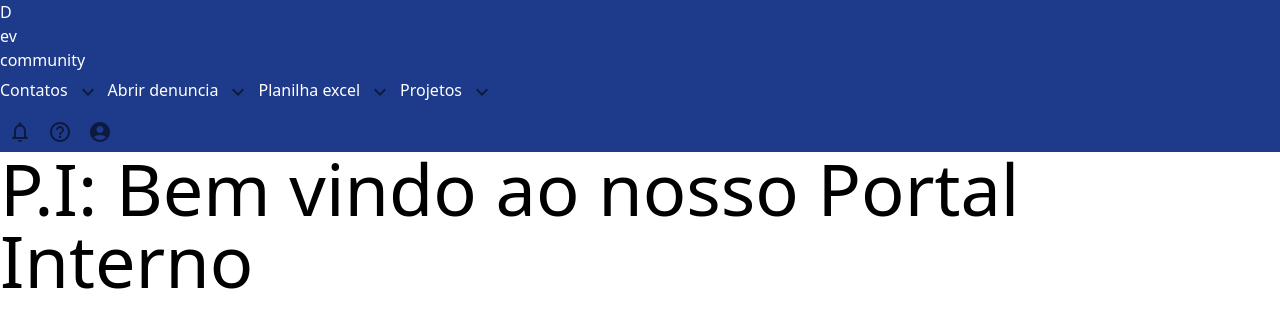
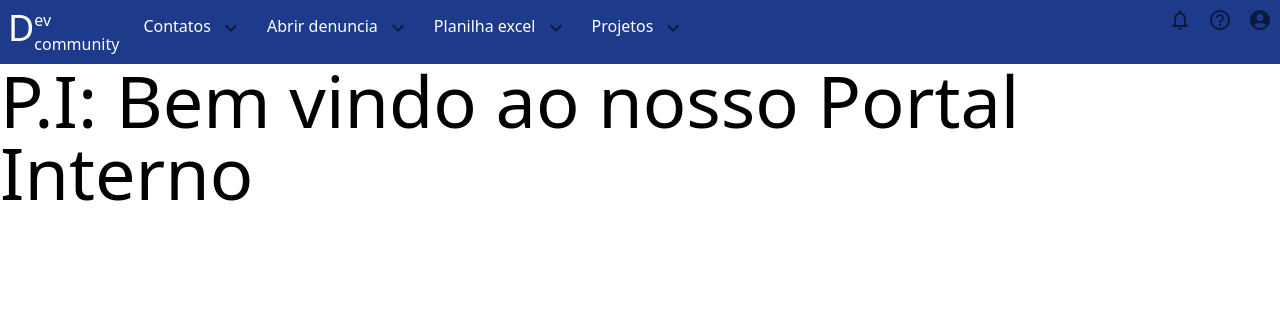
Before and after one commit to Maua-Dev/portal_interno_front, a Next.js app: page / in a window 1280 px wide. Shown: the top 328 px of the page. Built offline with nearby package versions, Linux system fonts and the light colour scheme.

Commit message:
added hover property on Navbar buttons with useState

```diff
--- a/src/app/components/Navbar.tsx
+++ b/src/app/components/Navbar.tsx
@@ -4,10 +4,14 @@ import KeyboardArrowDownIcon from '@mui/icons-material/KeyboardArrowDown'
 import NotificationsNoneIcon from '@mui/icons-material/NotificationsNone'
 import HelpOutlineIcon from '@mui/icons-material/HelpOutline'
 import AccountCircleIcon from '@mui/icons-material/AccountCircle'
-import IconButton from '@mui/material/IconButton'
 import { DefaultIconButton } from './little-components/Buttons'
+import { useState } from 'react'
 
 export default function NavBar() {
+  const [HoveredButtonIndex, setHoveredButtonIndex] = useState<number | null>(
+    null
+  )
+
   const linksList = [
     {
       id: 1,
@@ -49,22 +53,45 @@ export default function NavBar() {
     }
   ]
 
+  const handleButtonHovered = (index: number) => {
+    setHoveredButtonIndex(index)
+  }
+
+  const handleButtonLeave = () => {
+    setHoveredButtonIndex(null)
+  }
+
   return (
-    <div className="bg-blue-900 text-white">
-      <div>
-        <h1>D</h1>
-        <div>
+    <div className="flex justify-between bg-blue-900 text-white">
+      <div className="flex gap-4">
+        <div className="flex pb-2 pl-2 pt-2">
+          <h1 className="text-4xl">D</h1>
+          <div className="flex-col">
             <h2>ev</h2>
             <h3>community</h3>
           </div>
         </div>
-      <div>
+        <div className="h-max">
           {linksList.map((link, index) => {
             return (
-            <button key={index} className="hover:bg-blue-600">
+              <button
+                key={index}
+                className="h-max p-2 hover:bg-white hover:text-blue-900"
+                onMouseEnter={() => {
+                  handleButtonHovered(link.id)
+                }}
+                onMouseLeave={handleButtonLeave}
+              >
                 <p>
                   {link.text}
-                <DefaultIconButton color="text-white" key={index}>
+                  <DefaultIconButton
+                    style={
+                      HoveredButtonIndex == link.id
+                        ? 'text-blue-900'
+                        : 'text-white'
+                    }
+                    key={index}
+                  >
                     <KeyboardArrowDownIcon />
                   </DefaultIconButton>
                 </p>
@@ -72,10 +99,11 @@ export default function NavBar() {
             )
           })}
         </div>
+      </div>
       <div>
         {iconsList.map((icon, index) => {
           return (
-            <DefaultIconButton color="text-white" key={index}>
+            <DefaultIconButton style="text-white" key={index}>
               {icon.icon_name}
             </DefaultIconButton>
           )
--- a/src/app/components/little-components/Buttons.tsx
+++ b/src/app/components/little-components/Buttons.tsx
@@ -3,12 +3,12 @@ import { ReactNode } from 'react'
 
 interface DefaultIconButtonProps {
   children: ReactNode
-  color: string
+  style: string
 }
 
-const DefaultIconButton = ({ children, color }: DefaultIconButtonProps) => {
+const DefaultIconButton = ({ children, style }: DefaultIconButtonProps) => {
   return (
-    <IconButton className={'hover:bg-transparent ' + color}>
+    <IconButton className={'hover:bg-transparent ' + style}>
       {children}
     </IconButton>
   )
--- a/src/app/page.tsx
+++ b/src/app/page.tsx
@@ -1,3 +1,5 @@
+'use client'
+
 import { Inter } from 'next/font/google'
 import NavBar from './components/Navbar'
 // import { UserProvider } from '@/contexts/user_provider'
```
Lines whose indentation alone changed are shown as unchanged.
